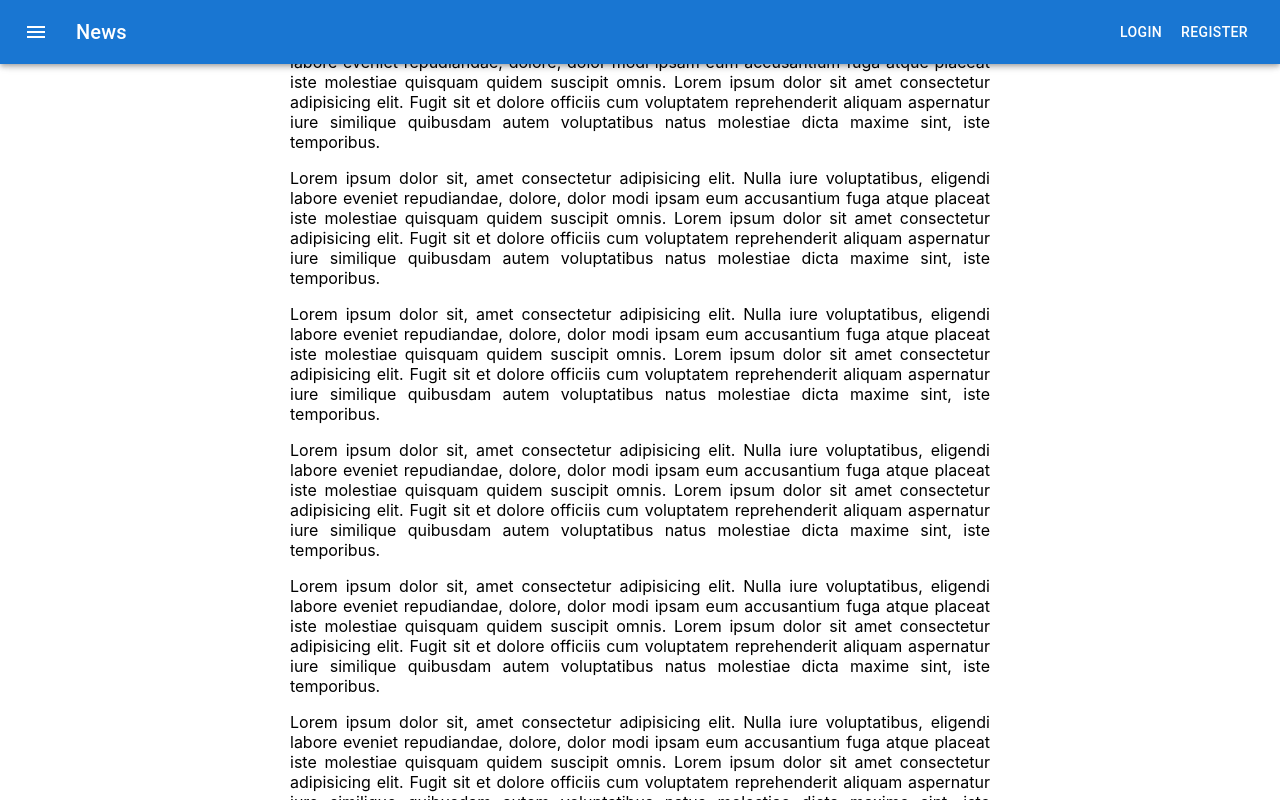
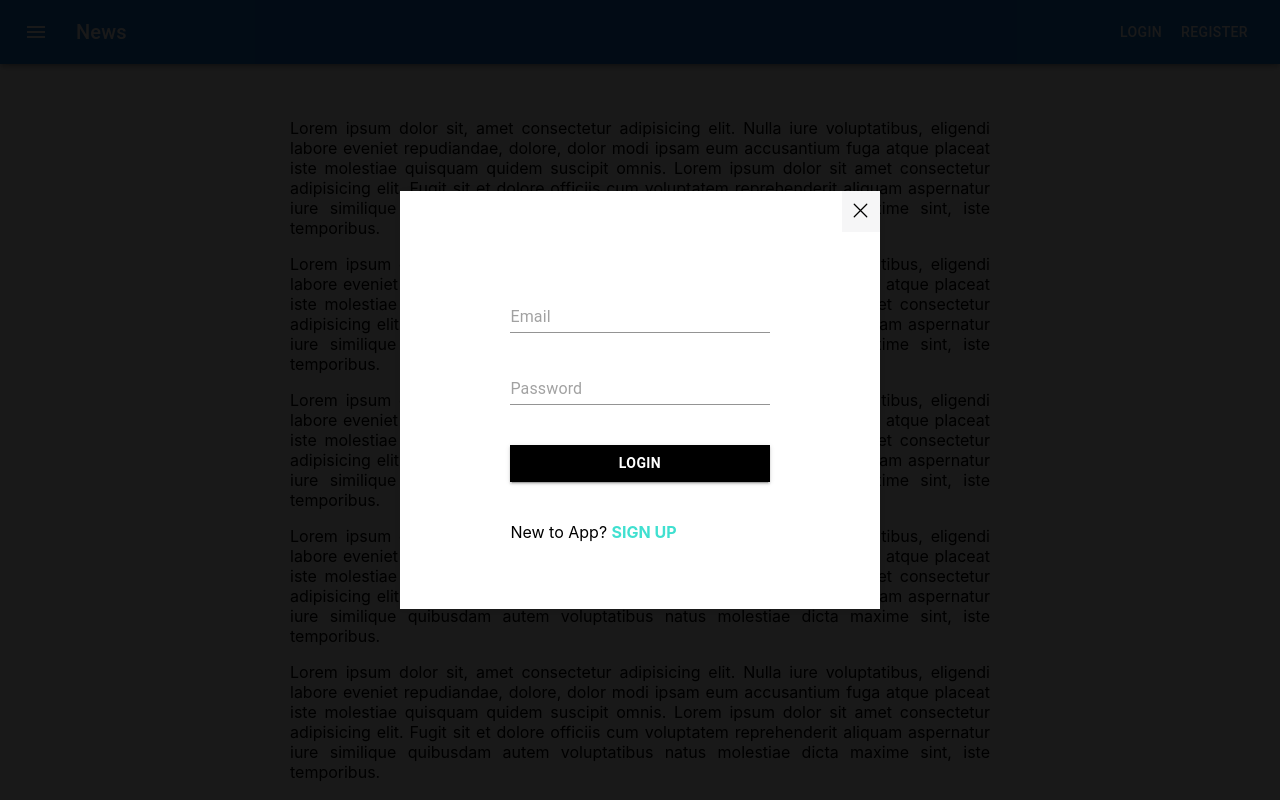
Before and after one commit to taraksuthar1999/Social-Media-Frontend, a React (Create React App) app: page / in a window 1280 px wide. Both pictures are taken after a click on the button "LOGIN". Shown: the top 800 px of the page. Built offline with nearby package versions, Linux system fonts and the light colour scheme.

Commit message:
added context logic

```diff
--- a/src/App.js
+++ b/src/App.js
@@ -3,7 +3,7 @@ import "./App.css";
 
 import React from "react";
 import Routes from "./routes";
-import ButtonAppBar from "./components/Navbar";
+import Navbar from "./components/Navbar";
 import axios from "axios";
 
 
@@ -11,8 +11,8 @@ class App extends React.Component {
   render() {
     return (
       <>
-        <ButtonAppBar/>
-        <Routes/>
+          <Navbar/>
+          <Routes/>
       </>
     );
   }
--- a/src/components/Auth/FormModel.js
+++ b/src/components/Auth/FormModel.js
@@ -1,10 +1,11 @@
-import React from "react";
+import React, { useContext } from "react";
 import { Box, Button, Typography } from "@mui/material";
 import { Modal } from "@mui/material";
 import FocusTrap from "focus-trap-react";
 import ConnectedLogin from "./Login";
 import ConnectedRegister from "./Register";
 import { ClickAwayListener } from "@mui/material";
+import { ModalContext } from "../../context";
 
 const style = {
   position: "absolute",
@@ -18,23 +19,36 @@ const style = {
   p: 4,
 };
 
-export default function LoginModal(props) {
-  const [open, setOpen] = React.useState(props.state);
+export default function FromModal(props) {
+  const {login,register,isShown,setLogin,setIsShown,setRegister} = useContext(ModalContext)
   const ref = React.useRef(null);
-  const handleOpen = () => setOpen(true);
-  const handleClose = () => setOpen(false);
   const handleClickOutside = (e) => {
     if (ref.current && !ref.current.contains(e.target)) {
-      props.handler();
-      setOpen && setOpen(false);
+      closeHandler()
     }
   };
+  const closeHandler =()=>{
+    setIsShown(false)
+    setLogin(false)
+    setRegister(false)
+  }
+  const openRegister =()=>{
+    setRegister(true)
+    setLogin(false)
+    setIsShown(true)
+  }
+  const openLogin =()=>{
+    setRegister(false)
+    setLogin(true)
+    setIsShown(true)
+  }
+
 
   return (
     <div>
       <Modal
-        open={props.state.isShown}
-        onClose={props.handler}
+        open={isShown}
+        onClose={closeHandler}
         aria-labelledby="modal-modal-title"
         aria-describedby="modal-modal-description"
       >
@@ -51,7 +65,7 @@ export default function LoginModal(props) {
               aria-label="Close Modal"
               aria-labelledby="close-modal"
               className="_modal-close"
-              onClick={props.handler}
+              onClick={closeHandler}
             >
               <span id="close-modal" className="_hide-visual">
                 Close
@@ -61,13 +75,12 @@ export default function LoginModal(props) {
               </svg>
             </button>
             <div className="modal-body">
-              {props.state.register && (
-                <ConnectedRegister login={props.login} />
+              {register && (
+                <ConnectedRegister login={openLogin} />
               )}
-              {props.state.login && (
+              {login && (
                 <ConnectedLogin
-                  register={props.register}
-                  handler={props.handler}
+                  register={openRegister}
                 />
               )}
             </div>
--- a/src/components/Auth/Login.js
+++ b/src/components/Auth/Login.js
@@ -26,11 +26,10 @@ const Login = (props) => {
   const [initFormData] = useState(initialState);
   const navigate = useNavigate();
 
+  const onLoginSuccess =()=>navigate('/welcome')
   const onSubmit = async (formData) => {
     props.login({...formData,onLoginSuccess});
-
   };
-  const onLoginSuccess =()=>navigate('/welcome')
   const formik = useFormik({
     initialValues: initFormData,
     validationSchema: validationSchema,
--- a/src/components/Auth/Register.js
+++ b/src/components/Auth/Register.js
@@ -1,4 +1,4 @@
-import React, { useState } from "react";
+import React, { useContext, useState } from "react";
 import { connect, useDispatch } from "react-redux";
 import { useNavigate } from "react-router-dom";
 import * as Yup from "yup";
@@ -7,6 +7,7 @@ import { Button, Grid, Link, TextField, Typography } from "@mui/material";
 import { Alert } from "@mui/material";
 import { Box } from "@mui/system";
 import { actions } from "../../store/auth/actions";
+import { ModalContext } from "../../context";
 
 const initialState = {
   userName: "",
@@ -32,11 +33,19 @@ const validationSchema = Yup.object({
 
 const Register = (props) => {
   const [initFormData] = useState(initialState);
+  const {setLogin,setRegister,setIsShown} = useContext(ModalContext)
   const navigate = useNavigate();
+
+  const onRegisterSuccess =()=>{
+    setLogin(true)
+    setRegister(false)
+    setIsShown(true)
+    navigate('/')
+  }
 
   const onSubmit = (formData) => {
     delete formData.passwordConfirmation;
-    props.register(formData);
+    props.register({...formData,onRegisterSuccess});
   };
   const formik = useFormik({
     initialValues: initFormData,
--- a/src/components/Home.js
+++ b/src/components/Home.js
@@ -17,6 +17,7 @@ class Home extends React.Component {
     this.handleRegister = this.handleRegister.bind(this);
   }
   handleLogin() {
+
     this.setState({
       isShown: true,
       login: true,
@@ -39,10 +40,7 @@ class Home extends React.Component {
   }
   render() {
     return (
-        // <ButtonAppBar />
       <div>
-        {/* <Button onClick={this.handleLogin}>Login</Button>
-        <Button onClick={this.handleRegister}>Register</Button> */}
         <p className="lorem-text">
           Lorem ipsum dolor sit, amet consectetur adipisicing elit. Nulla iure
           voluptatibus, eligendi labore eveniet repudiandae, dolore, dolor modi
@@ -115,7 +113,7 @@ class Home extends React.Component {
           reprehenderit aliquam aspernatur iure similique quibusdam autem
           voluptatibus natus molestiae dicta maxime sint, iste temporibus.
         </p>
-
+        <FormModal/>
       </div>
     );
   }
--- a/src/components/Navbar.js
+++ b/src/components/Navbar.js
@@ -1,4 +1,5 @@
 import * as React from "react";
+import { useEffect } from "react";
 import AppBar from "@mui/material/AppBar";
 import Box from "@mui/material/Box";
 import Toolbar from "@mui/material/Toolbar";
@@ -7,8 +8,20 @@ import Button from "@mui/material/Button";
 import IconButton from "@mui/material/IconButton";
 import MenuIcon from "@mui/icons-material/Menu";
 import FormModal from './Auth/FormModel'
+import { ModalContext,ModalProvider } from "../context";
+export default function ButtonAppBar(){
 
-export default function ButtonAppBar() {
+    const {setIsShown,setLogin,setRegister} = React.useContext(ModalContext)
+    const loginHandler=()=>{
+      setIsShown(true)
+      setLogin(true)
+      setRegister(false)
+    }
+    const registerHandler=()=>{
+      setIsShown(true)
+      setRegister(true)
+      setLogin(false)
+    }
 
     return (
       <>
@@ -27,17 +40,16 @@ export default function ButtonAppBar() {
             <Typography variant="h6" component="div" sx={{ flexGrow: 1 }}>
               News
             </Typography>
-          <Button color="inherit">Login</Button>
-          <Button color="inherit">Register</Button>
+            <Button color="inherit" onClick={loginHandler}>Login</Button>
+            <Button color="inherit" onClick={registerHandler}>Register</Button>
           </Toolbar>
         </AppBar>
       </Box>
-            {/* <FormModal
-            state={this.state}
-            login={this.handleLogin}
-            register={this.handleRegister}
-            handler={this.handleClose}
-          /> */}
+
+          {/* <FormModal/> */}
+
       </>
     );
+
+
 }
--- /dev/null
+++ b/src/context.js
@@ -0,0 +1,28 @@
+import React from "react";
+export const ModalContext = React.createContext(false);
+export const ModalProvider = ({children})=>{
+    const [isShown,setIsShown] = React.useState(false)
+    const [login,setLogin] = React.useState(false)
+    const [register,setRegister] = React.useState(false)
+    const openLogin=()=>{
+        console.log('hello')
+        // setIsShown(true)
+        // setLogin(!login)
+        // setRegister(false)
+    }
+    const openRegister=()=>{
+        setIsShown(true)
+        setRegister(!register)
+        setLogin(false)
+    }
+    const closeModal = ()=>{
+        setRegister(false)
+        setLogin(false)
+        setIsShown(false)
+    }
+    return(
+        <ModalContext.Provider value={{isShown,login,register,setIsShown,setLogin,setRegister}}>
+            {children}
+        </ModalContext.Provider>
+    )
+}
--- a/src/index.css
+++ b/src/index.css
@@ -23,6 +23,7 @@ body {
   width: 90%;
   max-width: 700px;
   margin: 2em auto;
+  padding-top: 70px;
 }
 
 *,
--- a/src/index.js
+++ b/src/index.js
@@ -10,6 +10,7 @@ import "./index.css";
 import store from "./store";
 import App from "./App";
 import reportWebVitals from "./reportWebVitals";
+import { ModalProvider } from "./context";
 const root = ReactDOM.createRoot(document.getElementById("root"));
 // class App extends React.Component {
 //   constructor(props) {
@@ -47,7 +48,9 @@ const root = ReactDOM.createRoot(document.getElementById("root"));
 root.render(
   <Provider store={store}>
     <React.StrictMode>
+      <ModalProvider>
         <App />
+      </ModalProvider>
     </React.StrictMode>
   </Provider>
 );
--- a/src/store/auth/saga.js
+++ b/src/store/auth/saga.js
@@ -23,16 +23,17 @@ function* login({ payload }) {
 }
 function* register({ payload }) {
   try {
-    console.log(payload);
+    const {userName,email,password} = payload;
     const response = yield call(async () => {
       return await axios
-        .post("http://localhost:3009/api/v1/auth/register", payload)
+        .post("http://localhost:3009/api/v1/auth/register", {userName,email,password})
         .then((res) => {
           console.log(res);
           return res;
         });
     });
     yield put(actions.registerSuccess(response));
+    payload.onRegisterSuccess()
   } catch (error) {
     yield put(actions.registerFailed(error?.response.data.message));
   }
```
Lines whose indentation alone changed are shown as unchanged.
